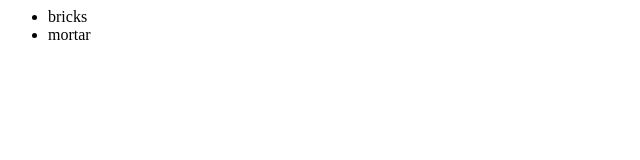
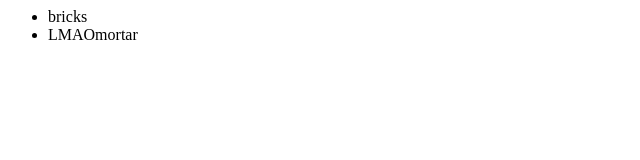
Before and after one commit to Stanley14776/test, a plain HTML site: page index.html in a window 1280 px wide. Shown: the full height of the page, 0-640 px from the left. Drawn offline with Linux system fonts and the light colour scheme.

Commit message:
conflict

```diff
--- a/index.html
+++ b/index.html
@@ -3,7 +3,7 @@
 		<div>
 		 <ul>
 			<li>bricks</li>
-			<li>mortar</li>
+			<li>LMAOmortar</li>
 		 </ul>
 		</div>
 		</body>
```
